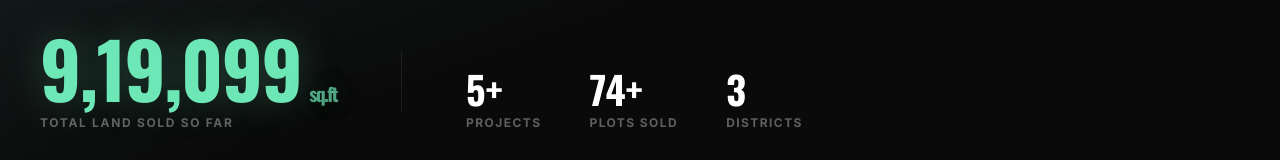
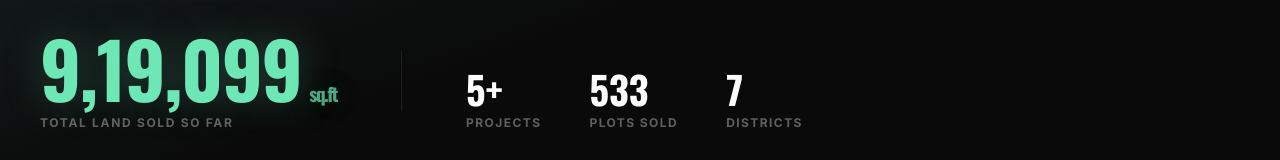
Before and after one commit to dravintel-design/meimadhi, a React (Vite) app: page /our-work in a window 1280 px wide. Shown: the part 430-590 px from the top of the page. Built offline with nearby package versions, Linux system fonts and the light colour scheme.

Commit message:
fix: update Projects stats to 533 plots sold and 7 districts

```diff
--- a/src/pages/OurWork.jsx
+++ b/src/pages/OurWork.jsx
@@ -192,7 +192,7 @@ const MiniHero = () => {
                                 fontWeight: 700,
                                 color: '#fff',
                                 lineHeight: 1,
-                            }}>74+</div>
+                            }}>533</div>
                             <p style={{
                                 margin: '6px 0 0',
                                 fontSize: '12px',
@@ -209,7 +209,7 @@ const MiniHero = () => {
                                 fontWeight: 700,
                                 color: '#fff',
                                 lineHeight: 1,
-                            }}>3</div>
+                            }}>7</div>
                             <p style={{
                                 margin: '6px 0 0',
                                 fontSize: '12px',
```
